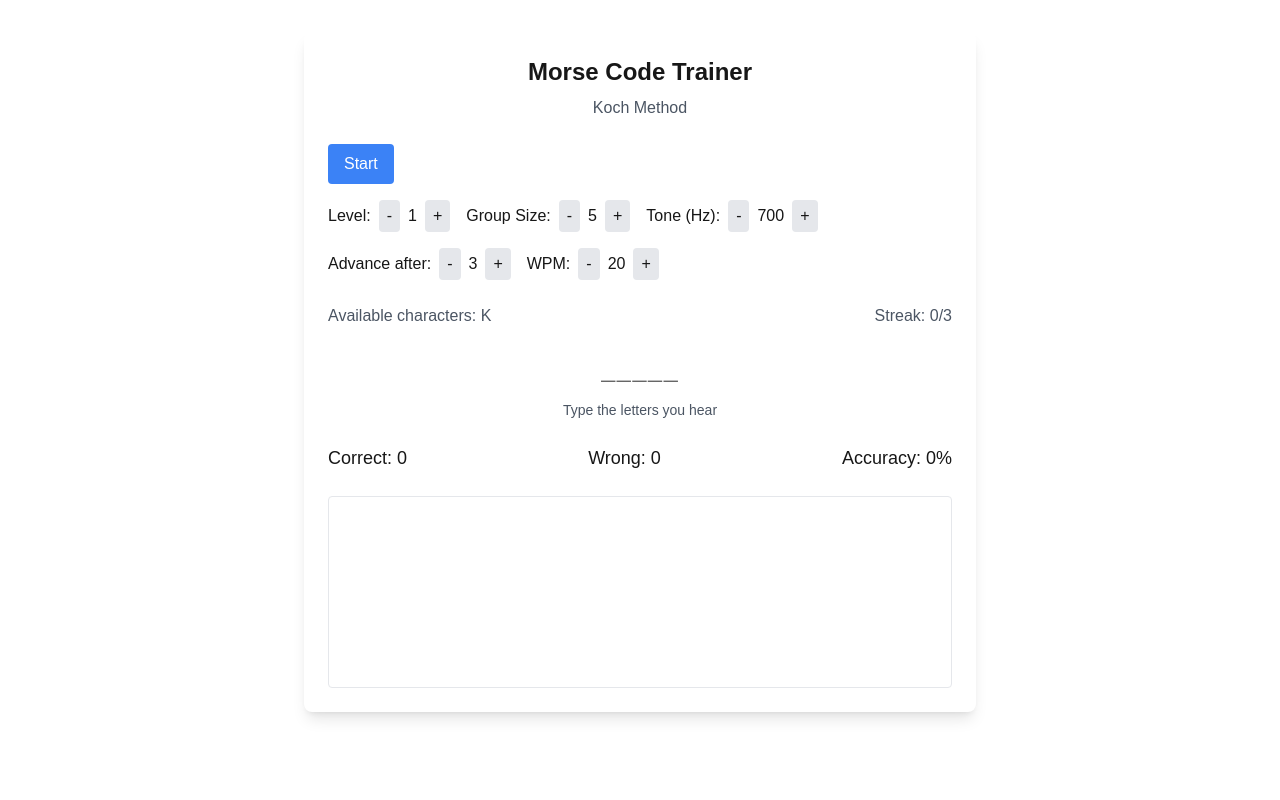
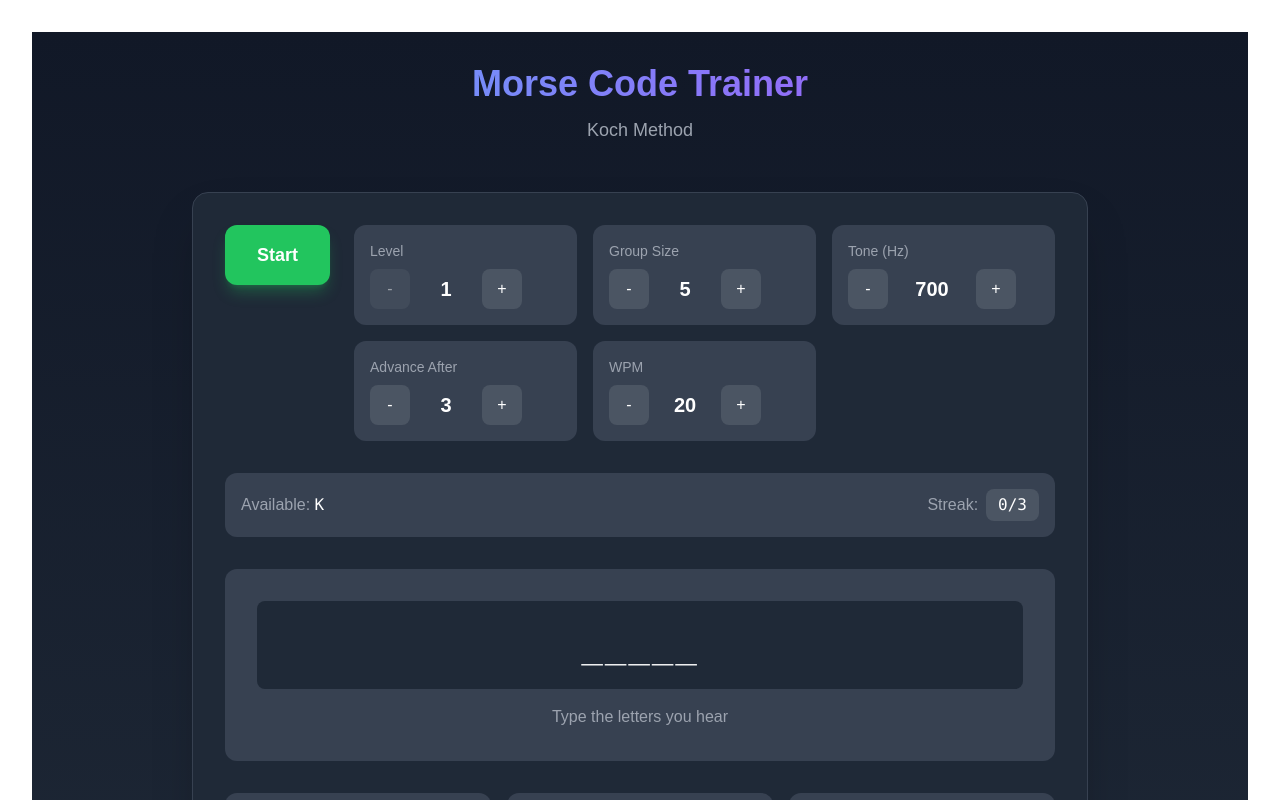
Before and after one commit to f4iey/MorseTrainer, a Next.js app: page / in a window 1280 px wide. Shown: the top 800 px of the page. Built offline with nearby package versions, Linux system fonts and the light colour scheme.

Commit message:
MorseUI.jsx: Imporove GUI look.

```diff
--- a/src/components/MorseUI.jsx
+++ b/src/components/MorseUI.jsx
@@ -22,117 +22,144 @@ const MorseUI = ({
   notification
 }) => {
   return (
-    <div className="w-full max-w-2xl mx-auto p-6 bg-white dark:bg-black rounded-lg shadow-lg">
+    <div className="min-h-screen bg-gradient-to-b from-gray-900 to-gray-800 text-white p-8">
+      {/* Notification */}
       {notification && (
-        <div className="fixed top-4 left-1/2 transform -translate-x-1/2 bg-blue-500 text-white px-6 py-3 rounded-lg shadow-lg z-50">
-          {notification}
+        <div className="fixed top-4 left-1/2 transform -translate-x-1/2 bg-blue-500 text-white px-8 py-4 rounded-lg shadow-2xl z-50 animate-fade-in">
+          <div className="text-lg font-semibold">{notification}</div>
         </div>
       )}
 
-      <div className="text-center mb-6">
-        <h1 className="text-2xl font-bold mb-2">Morse Code Trainer</h1>
-        <p className="text-gray-600 dark:text-gray-400">Koch Method</p>
+      <div className="max-w-4xl mx-auto">
+        {/* Header */}
+        <div className="text-center mb-12">
+          <h1 className="text-4xl font-bold mb-3 bg-gradient-to-r from-blue-400 to-purple-500 text-transparent bg-clip-text">
+            Morse Code Trainer
+          </h1>
+          <p className="text-gray-400 text-lg">Koch Method</p>
         </div>
 
-      <div className="space-y-6">
-        <div className="flex flex-wrap justify-between items-center gap-4">
+        {/* Main content container */}
+        <div className="bg-gray-800 rounded-2xl p-8 shadow-2xl space-y-8 border border-gray-700">
+          {/* Controls section */}
+          <div className="flex flex-wrap items-start gap-6">
+            {/* Play/Stop Button */}
             <button
               onClick={onTogglePlay}
-            className="px-4 py-2 bg-blue-500 text-white rounded hover:bg-blue-600 transition-colors"
+              className={`px-8 py-4 rounded-xl font-semibold text-lg transition-all duration-200 shadow-lg ${
+                isPlaying
+                  ? 'bg-red-500 hover:bg-red-600 shadow-red-500/30'
+                  : 'bg-green-500 hover:bg-green-600 shadow-green-500/30'
+              }`}
             >
               {isPlaying ? 'Stop' : 'Start'}
             </button>
 
-          <div className="flex items-center gap-4 flex-wrap">
-            <div className="flex items-center gap-2">
-              <span>Level:</span>
+            {/* Settings Grid */}
+            <div className="flex-1 grid grid-cols-1 md:grid-cols-2 lg:grid-cols-3 gap-4">
+              {/* Level Control */}
+              <div className="bg-gray-700 p-4 rounded-xl">
+                <div className="text-gray-400 mb-2 text-sm">Level</div>
+                <div className="flex items-center gap-3">
                   <button
                     onClick={() => onLevelChange(-1)}
-                className="px-2 py-1 bg-gray-200 dark:bg-gray-800 rounded"
+                    className="w-10 h-10 rounded-lg bg-gray-600 hover:bg-gray-500 disabled:opacity-50 transition-colors"
                     disabled={currentLevel <= 1}
                   >
                     -
                   </button>
-              <span>{currentLevel}</span>
+                  <span className="text-xl font-semibold w-12 text-center">{currentLevel}</span>
                   <button
                     onClick={() => onLevelChange(1)}
-                className="px-2 py-1 bg-gray-200 dark:bg-gray-800 rounded"
+                    className="w-10 h-10 rounded-lg bg-gray-600 hover:bg-gray-500 disabled:opacity-50 transition-colors"
                     disabled={currentLevel >= maxLevel}
                   >
                     +
                   </button>
                 </div>
+              </div>
 
-            <div className="flex items-center gap-2">
-              <span>Group Size:</span>
+              {/* Group Size Control */}
+              <div className="bg-gray-700 p-4 rounded-xl">
+                <div className="text-gray-400 mb-2 text-sm">Group Size</div>
+                <div className="flex items-center gap-3">
                   <button
                     onClick={() => onGroupSizeChange(-1)}
-                className="px-2 py-1 bg-gray-200 dark:bg-gray-800 rounded"
+                    className="w-10 h-10 rounded-lg bg-gray-600 hover:bg-gray-500 disabled:opacity-50 transition-colors"
                     disabled={groupSize <= 1}
                   >
                     -
                   </button>
-              <span>{groupSize}</span>
+                  <span className="text-xl font-semibold w-12 text-center">{groupSize}</span>
                   <button
                     onClick={() => onGroupSizeChange(1)}
-                className="px-2 py-1 bg-gray-200 dark:bg-gray-800 rounded"
+                    className="w-10 h-10 rounded-lg bg-gray-600 hover:bg-gray-500 disabled:opacity-50 transition-colors"
                     disabled={groupSize >= 10}
                   >
                     +
                   </button>
                 </div>
+              </div>
 
-            <div className="flex items-center gap-2">
-              <span>Tone (Hz):</span>
+              {/* Tone Control */}
+              <div className="bg-gray-700 p-4 rounded-xl">
+                <div className="text-gray-400 mb-2 text-sm">Tone (Hz)</div>
+                <div className="flex items-center gap-3">
                   <button
                     onClick={() => onFrequencyChange(-50)}
-                className="px-2 py-1 bg-gray-200 dark:bg-gray-800 rounded"
+                    className="w-10 h-10 rounded-lg bg-gray-600 hover:bg-gray-500 disabled:opacity-50 transition-colors"
                     disabled={frequency <= 400}
                   >
                     -
                   </button>
-              <span>{frequency}</span>
+                  <span className="text-xl font-semibold w-16 text-center">{frequency}</span>
                   <button
                     onClick={() => onFrequencyChange(50)}
-                className="px-2 py-1 bg-gray-200 dark:bg-gray-800 rounded"
+                    className="w-10 h-10 rounded-lg bg-gray-600 hover:bg-gray-500 disabled:opacity-50 transition-colors"
                     disabled={frequency >= 1000}
                   >
                     +
                   </button>
                 </div>
+              </div>
 
-            <div className="flex items-center gap-2">
-              <span>Advance after:</span>
+              {/* Advance Threshold Control */}
+              <div className="bg-gray-700 p-4 rounded-xl">
+                <div className="text-gray-400 mb-2 text-sm">Advance After</div>
+                <div className="flex items-center gap-3">
                   <button
                     onClick={() => onAdvanceThresholdChange(-1)}
-                className="px-2 py-1 bg-gray-200 dark:bg-gray-800 rounded"
+                    className="w-10 h-10 rounded-lg bg-gray-600 hover:bg-gray-500 disabled:opacity-50 transition-colors"
                     disabled={advanceThreshold <= 1}
                   >
                     -
                   </button>
-              <span>{advanceThreshold}</span>
+                  <span className="text-xl font-semibold w-12 text-center">{advanceThreshold}</span>
                   <button
                     onClick={() => onAdvanceThresholdChange(1)}
-                className="px-2 py-1 bg-gray-200 dark:bg-gray-800 rounded"
+                    className="w-10 h-10 rounded-lg bg-gray-600 hover:bg-gray-500 disabled:opacity-50 transition-colors"
                     disabled={advanceThreshold >= 10}
                   >
                     +
                   </button>
                 </div>
+              </div>
 
-            <div className="flex items-center gap-2">
-              <span>WPM:</span>
+              {/* WPM Control */}
+              <div className="bg-gray-700 p-4 rounded-xl">
+                <div className="text-gray-400 mb-2 text-sm">WPM</div>
+                <div className="flex items-center gap-3">
                   <button
                     onClick={() => onWpmChange(-5)}
-                className="px-2 py-1 bg-gray-200 dark:bg-gray-800 rounded"
+                    className="w-10 h-10 rounded-lg bg-gray-600 hover:bg-gray-500 disabled:opacity-50 transition-colors"
                     disabled={wpm <= 5}
                   >
                     -
                   </button>
-              <span>{wpm}</span>
+                  <span className="text-xl font-semibold w-12 text-center">{wpm}</span>
                   <button
                     onClick={() => onWpmChange(5)}
-                className="px-2 py-1 bg-gray-200 dark:bg-gray-800 rounded"
+                    className="w-10 h-10 rounded-lg bg-gray-600 hover:bg-gray-500 disabled:opacity-50 transition-colors"
                     disabled={wpm >= 50}
                   >
                     +
@@ -140,41 +167,70 @@ const MorseUI = ({
                 </div>
               </div>
             </div>
-
-        <div className="text-gray-600 dark:text-gray-400 flex justify-between items-center">
-          <div>Available characters: {availableChars}</div>
-          <div>Streak: {consecutiveCorrect}/{advanceThreshold}</div>
           </div>
 
-        <div className="text-center space-y-4">
-          <div className="text-2xl font-mono tracking-wider">
+          {/* Status Bar */}
+          <div className="flex justify-between items-center bg-gray-700 p-4 rounded-xl">
+            <div>
+              <span className="text-gray-400">Available: </span>
+              <span className="font-mono">{availableChars}</span>
+            </div>
+            <div className="flex items-center gap-2">
+              <span className="text-gray-400">Streak:</span>
+              <div className="font-mono bg-gray-600 px-3 py-1 rounded-lg">
+                {consecutiveCorrect}/{advanceThreshold}
+              </div>
+            </div>
+          </div>
+
+          {/* Input Display */}
+          <div className="text-center space-y-4 bg-gray-700 p-8 rounded-xl">
+            <div className="text-4xl font-mono tracking-wider bg-gray-800 py-6 px-4 rounded-lg">
               {userInput.padEnd(groupSizePadding, '_')}
             </div>
-          <div className="text-sm text-gray-600 dark:text-gray-400">
+            <div className="text-gray-400">
               Type the letters you hear
             </div>
           </div>
 
-        <div className="flex justify-between text-lg">
-          <div>Correct: {score.correct}</div>
-          <div>Wrong: {score.wrong}</div>
-          <div>
-            Accuracy: {score.correct + score.wrong > 0
+          {/* Score Display */}
+          <div className="grid grid-cols-3 gap-4">
+            <div className="bg-gray-700 p-4 rounded-xl text-center">
+              <div className="text-gray-400 text-sm mb-1">Correct</div>
+              <div className="text-2xl font-semibold text-green-400">{score.correct}</div>
+            </div>
+            <div className="bg-gray-700 p-4 rounded-xl text-center">
+              <div className="text-gray-400 text-sm mb-1">Wrong</div>
+              <div className="text-2xl font-semibold text-red-400">{score.wrong}</div>
+            </div>
+            <div className="bg-gray-700 p-4 rounded-xl text-center">
+              <div className="text-gray-400 text-sm mb-1">Accuracy</div>
+              <div className="text-2xl font-semibold text-blue-400">
+                {score.correct + score.wrong > 0
                   ? Math.round((score.correct / (score.correct + score.wrong)) * 100)
                   : 0}%
               </div>
             </div>
+          </div>
 
-        <div className="border rounded p-4 h-48 overflow-y-auto">
-          <div className="text-sm font-mono space-y-1">
+          {/* History */}
+          <div className="bg-gray-700 rounded-xl p-4">
+            <div className="text-gray-400 mb-3 px-2">History</div>
+            <div className="max-h-48 overflow-y-auto space-y-2">
               {history.slice().reverse().map((entry, i) => (
                 <div
                   key={i}
-                className={entry.correct ? 'text-green-600' : 'text-red-600'}
+                  className={`font-mono p-2 rounded flex justify-between items-center ${
+                    entry.correct
+                      ? 'bg-green-500/10 text-green-400'
+                      : 'bg-red-500/10 text-red-400'
+                  }`}
                 >
-                {entry.group} {entry.correct ? '✓' : '✗'}
+                  <span>{entry.group}</span>
+                  <span>{entry.correct ? '✓' : '✗'}</span>
                 </div>
               ))}
+            </div>
           </div>
         </div>
       </div>
```
Lines whose indentation alone changed are shown as unchanged.
